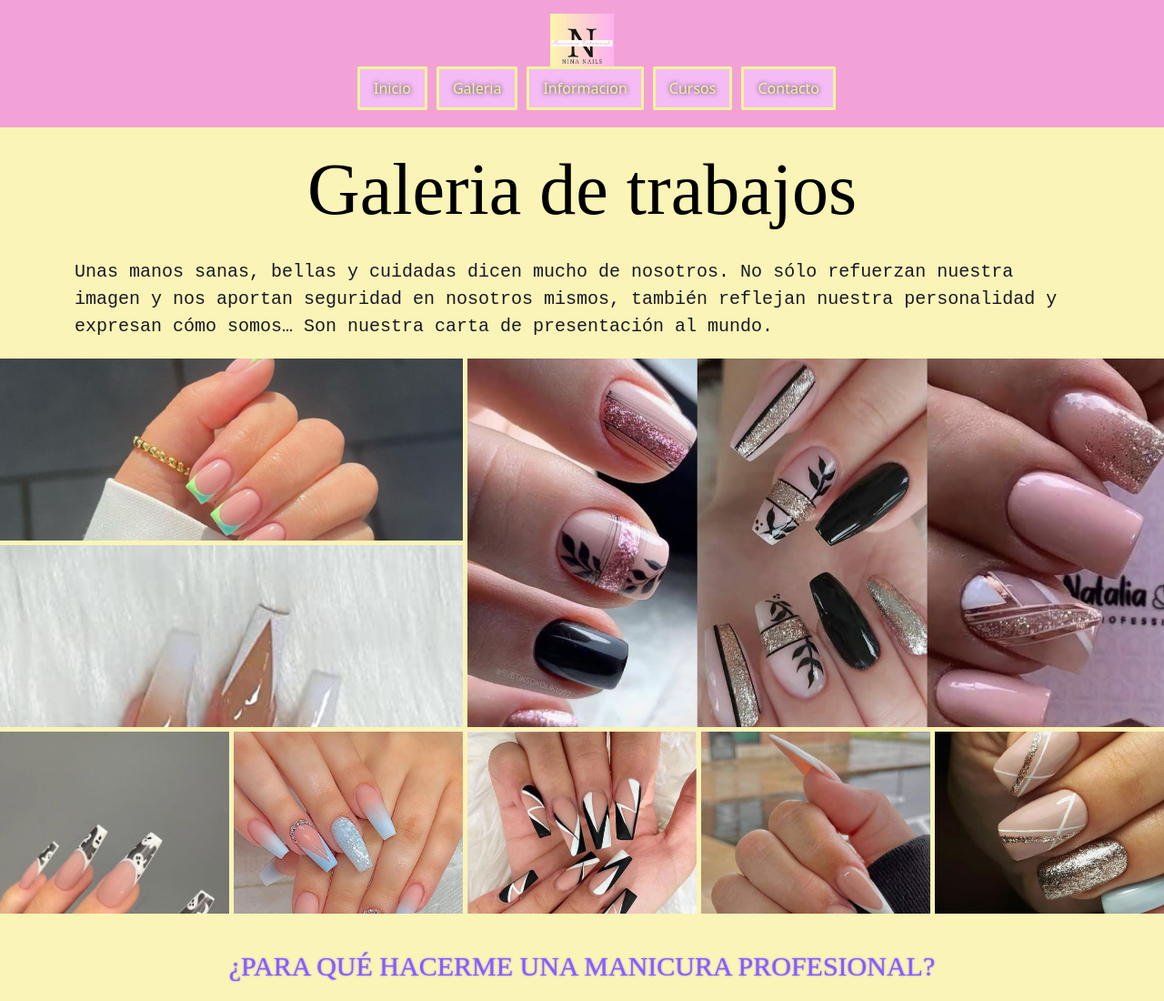
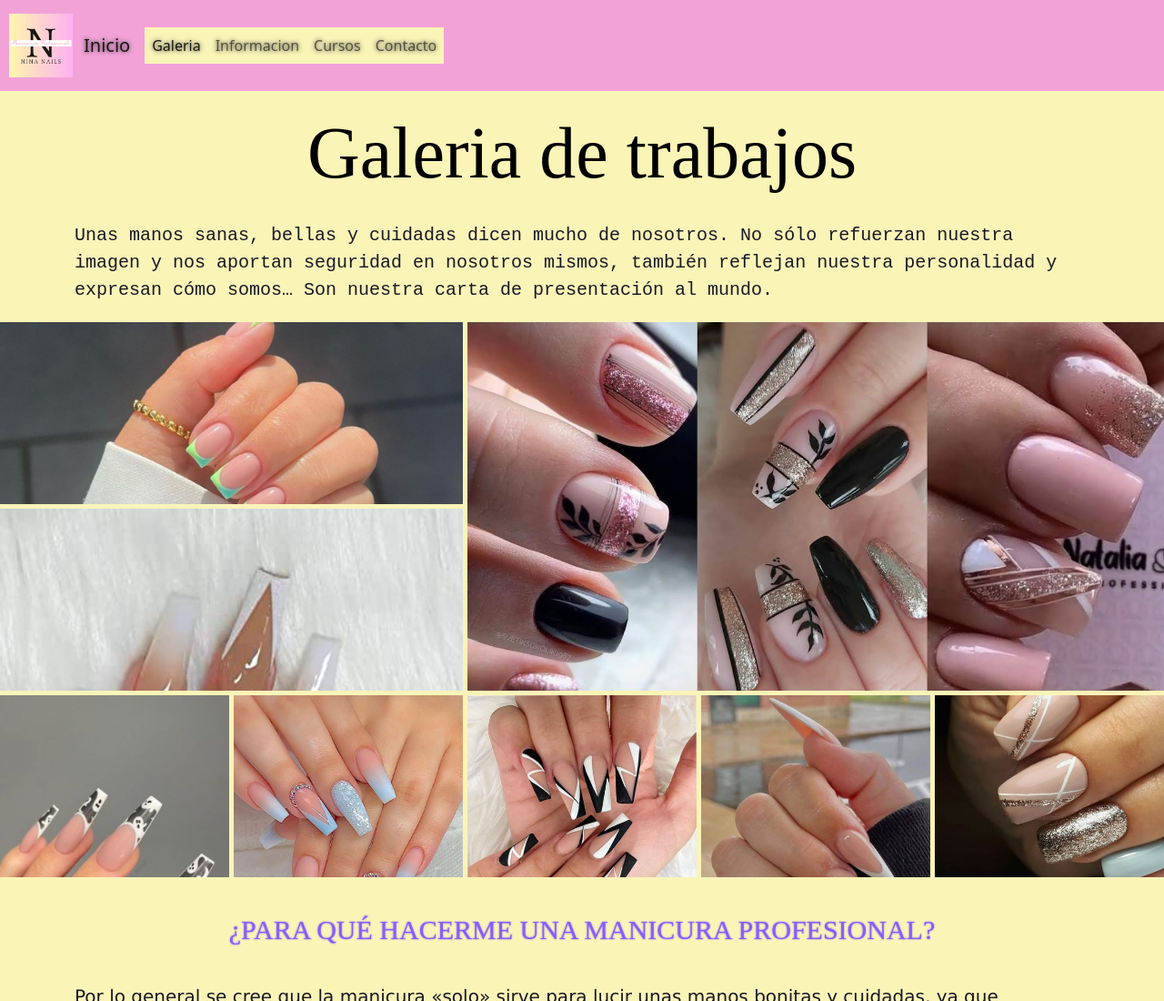
Before and after one commit to silvanabravo21/proyectocoder, a website: page pages/galeria.html in a window 1280 px wide. Shown: the top 1100 px of the page at 91% size. Drawn offline with nearby package versions, Linux system fonts and the light colour scheme.

Commit message:
menu galeria

```diff
--- a/pages/galeria.html
+++ b/pages/galeria.html
@@ -26,16 +26,24 @@
      <a href="../index.html">
         <img src="../img/logo-1.webp" alt="Logo de Ninanails" class="logo">
     </a>
-        <!--Menu de navegacion-->
-<nav >
-    <ul class="menu">
-        <li><a href="../index.html" class="enlaces">Inicio</a></li>
-        <li><a href="../pages/galeria.html" class="enlaces">Galeria</a></li>
-        <li><a href="../pages/informacion.html" class="enlaces">Informacion</a></li>
-        <li><a href="../pages/cursos.html" class="enlaces">Cursos</a></li>
-        <li><a href="../pages/contacto.html" class="enlaces">Contacto</a></li>
-    </ul>
+<!--Menu de navegacion-->
+<nav class="navbar navbar-expand-lg container-fluid ">
+ <div class="container-fluid">
+   <a class="navbar-brand" href="index.html">Inicio</a>
+   <button class="navbar-toggler" type="button" data-bs-toggle="collapse" data-bs-target="#navbarNavAltMarkup" aria-controls="navbarNavAltMarkup" aria-expanded="false" aria-label="Toggle navigation">
+     <span class="navbar-toggler-icon"></span>
+   </button>
+   <div class="collapse navbar-collapse" id="navbarNavAltMarkup">
+     <div class="navbar-nav">
+       <a class="nav-link active"  href="/pages/galeria.html">Galeria</a>
+       <a class="nav-link" href="/pages/informacion.html">Informacion</a>
+       <a class="nav-link" href="/pages/cursos.html">Cursos</a>
+       <a class="nav-link" href="pages/contacto.html">Contacto</a>
+     </div>
+   </div>
+ </div>
 </nav>
+
 </header>
 
 <main class="texto-galeria container">
--- a/scss/partials/_galeria.scss
+++ b/scss/partials/_galeria.scss
@@ -92,3 +92,6 @@
     font-family: monospace;
     margin-bottom: 20px;
 }
+main{
+    width: 100%;
+}
--- a/scss/partials/_index.scss
+++ b/scss/partials/_index.scss
@@ -11,8 +11,8 @@ header{
         top:0;
         background-color: #f39adc;
         justify-content: space-between;
-        flex-direction: column;
-        align-items: center;
+        flex-direction: row;
+        align-items: stretch;
         opacity: .9;
         padding: 15px 10px;
 
@@ -124,7 +124,7 @@ p{
 }
 .video{
     display: grid;
-    align-content: space-around;
+    align-content: center;
     margin-bottom: 20px;
     justify-items: center;
     width: 100%;
@@ -145,7 +145,7 @@ p{
         }
     @media(min-width:992px){
         align-items: flex-start;
-                grid-template-columns: repeat(4,1fr);
+        grid-template-columns: repeat(2,1fr);
             }
         }
 .card-inicio{
```
Also changed, not shown: index.html (+1 -0 lines), css/styles.css, 1 other file.
